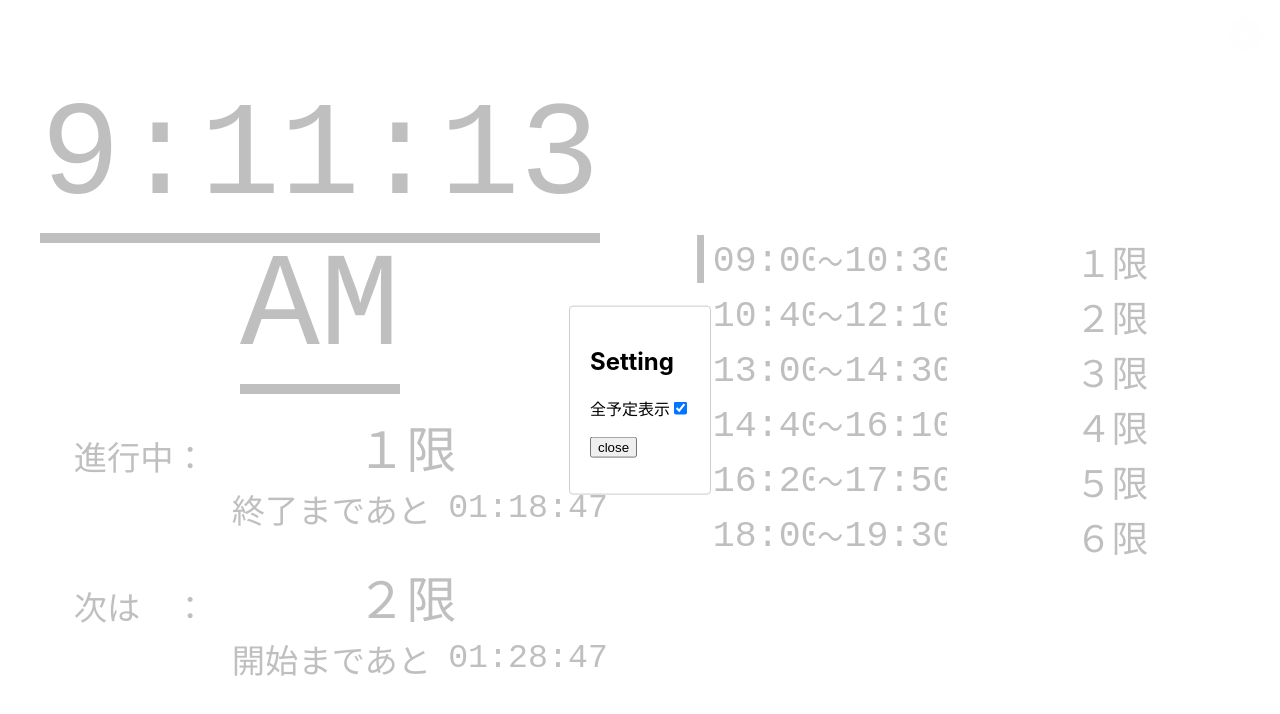
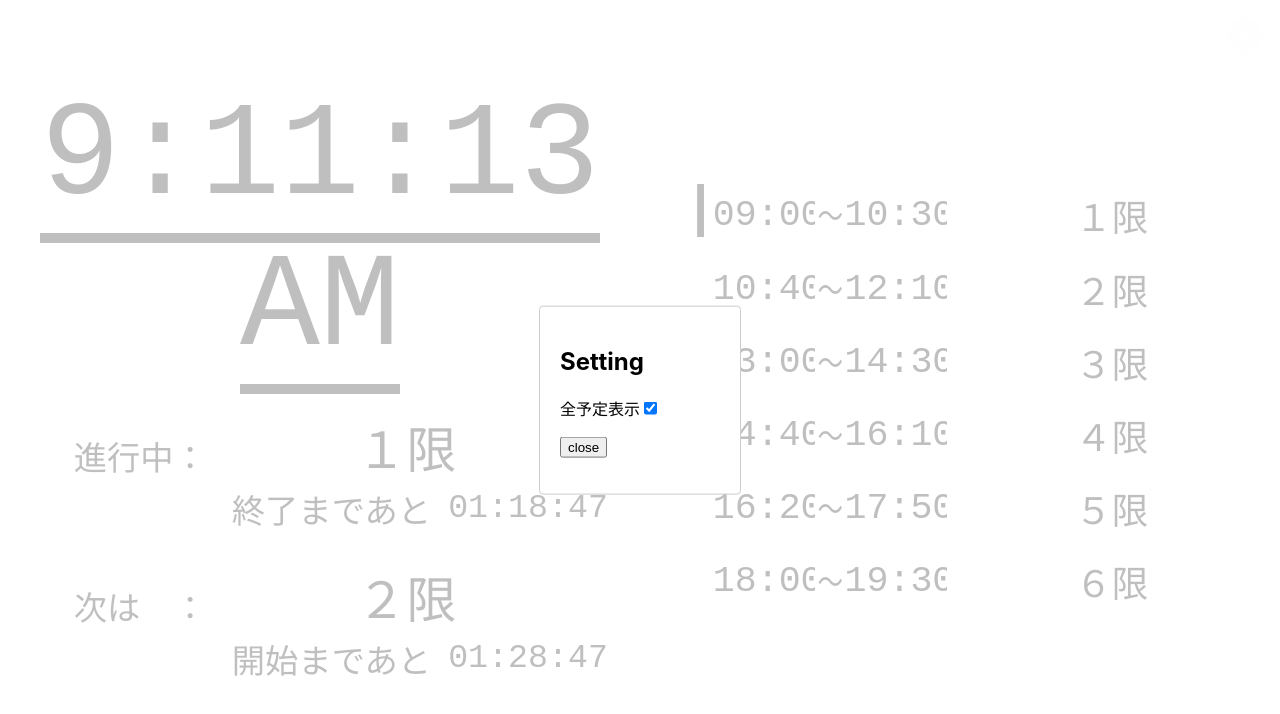
Before and after one commit to itanium-R/closche, a React (Create React App) app: page / in a window 1280 px wide. Both pictures are taken after a click on the picture 1244 px from the left and 35 px from the top of the page. Shown: the top 714 px of the page. Built offline with nearby package versions, Linux system fonts and the light colour scheme; a web font is replaced by a local one.

Commit message:
fix: style

```diff
--- a/src/App.css
+++ b/src/App.css
@@ -130,3 +130,16 @@ code {
 .setIco:hover {
   opacity: 0.5;
 }
+
+.setLabel {
+  display: block;
+  width: 10em;
+}
+
+input[type="number"] {
+  width: 2em;
+}
+
+.scheLi{
+  margin: 0.5em 0;
+}
--- a/src/compornents/scheduleList.js
+++ b/src/compornents/scheduleList.js
@@ -124,7 +124,7 @@ class ScheduleList extends React.Component {
         <div className="approaching">
           <ul className="nopoint">
             {approaching.map(a => (
-              <li key={this.parseTimeStr(a.st)}>
+              <li key={this.parseTimeStr(a.st)} className="scheLi">
                 {a.isDoing ? <span className="sched dMark">■</span> : <span className="sched dMark">　</span>}
                 <span className="sched tHM">{this.parseTimeStr(a.st)}</span>
                 <span className="sched tSY">～</span>
--- a/src/compornents/settingModal.js
+++ b/src/compornents/settingModal.js
@@ -71,16 +71,16 @@ class SettingModal extends React.Component {
           <form>
             <h2>Setting</h2>
             <div>
-              <label> 全予定表示
-            <input name="showsAll" type="checkbox"
+              <label className="setLabel"> 全予定表示
+                <input name="showsAll" type="checkbox"
                   checked={this.state.showsAll}
                   onChange={this.handleInputChange} />
               </label>
             </div>
             {!this.state.showsAll &&
               <div>
-                <label> 表示数(2~*)
-            <input name="apprNum" type="number"
+                <label className="setLabel"> 表示数(2~*)
+                  <input name="apprNum" type="number"
                     value={this.state.apprNum}
                     onChange={this.handleInputChange} />
                 </label>
```
